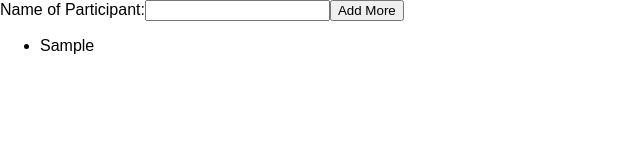
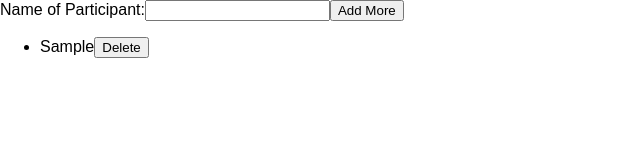
Before and after one commit to hridyansh68/MoneySplit, a React (Create React App) app: page / in a window 1280 px wide. Both pictures are taken after typing "Sample" into the empty fields and a click on the button "Add More". Shown: the top 160 px of the page, without its empty margins (0-640 px from the left). Built offline with nearby package versions, Linux system fonts and the light colour scheme.

Commit message:
Added Delete Function

```diff
--- a/src/index.js
+++ b/src/index.js
@@ -8,6 +8,9 @@ const list={
 	listItem : [],
 	addItem : function (newData){
 		this.listItem.push(newData);
+	},
+	deleteItem : function(position){
+		this.listItem.splice(position,1);
 	}
 
 };
@@ -15,3 +18,8 @@ const list={
 
 ReactDOM.render(<App myList={list} />, document.getElementById('root'));
 registerServiceWorker();
+setTimeout(
+	function()
+	{
+	  console.log(list.listItem);
+	}, 30000);
--- a/src/input_bar.js
+++ b/src/input_bar.js
@@ -29,7 +29,7 @@ clickHandler(){
 
 	render() {
 		const listItem = this.state.items.map((item,i) =>
-		<List key={i} dispItem={item}/>);
+		<List key={i} dispItem={item} myList={this.props.myList} pos={i}/> );
 		return (
 	<div>
 	<label>Name of Participant:
--- a/src/list.js
+++ b/src/list.js
@@ -1,10 +1,26 @@
 import React from 'react';
 
 export class List extends React.Component{
+  constructor(props){
+    super(props);
+    this.state = { showList: true};
+    this.hideList = this.hideList.bind(this);
+  }
+  hideList(){
+    this.props.myList.deleteItem(this.props.pos);
+    this.setState({ showList: false});
+  }
   render(){
+    if(this.state.showList){
     return(
-  <li>
-    {this.props.dispItem}
-  </li>);
+  <div>
+    <li>
+      {this.props.dispItem}
+      <button onClick={this.hideList}>Delete</button>
+    </li>
+  </div>);
   }
+  else
+  return <div></div>;
 }
+}
```
